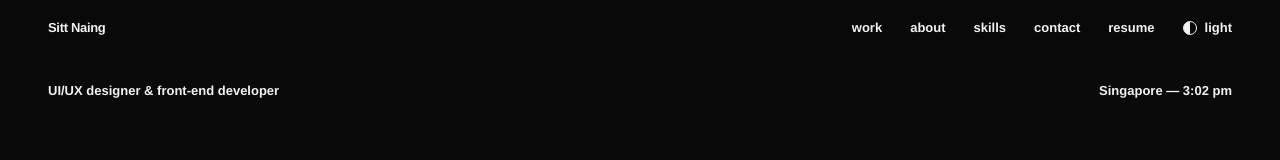
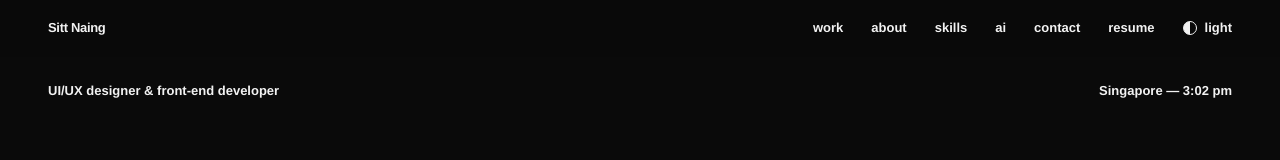
Before and after one commit to SINING-NEO/sining-neo.github.io, a React (Vite) app: page / in a window 1280 px wide. Shown: the top 160 px of the page. Built offline with nearby package versions, Linux system fonts and the light colour scheme.

Commit message:
Add AI section: shipped AI, AI-assisted workflow, and model toolkit

```diff
--- a/src/data/portfolio.ts
+++ b/src/data/portfolio.ts
@@ -233,6 +233,30 @@ export const featured: Project[] = [
   },
 ];
 
+export const ai = {
+  statement: "AI is part of how I design, build, and ship — not just a feature I add.",
+  shipped: [
+    { name: "Google Gemini", use: "Generates replies in my Telegram auto-reply service, with model fallback and logging.", project: "Telegram Assistants" },
+    { name: "Perplexity API", use: "Writes scripts, hooks, and captions for each Short in the content pipeline.", project: "AI Shorts Pipeline" },
+    { name: "Cursor SDK", use: "Runs one persistent agent per Telegram chat, so follow-ups continue the same conversation.", project: "Telegram Assistants" },
+    { name: "MCP", use: "Optional tool servers that give the bot's agents extra capabilities.", project: "Telegram Assistants" },
+  ],
+  workflow: [
+    { step: "Plan", body: "Talk through the problem and the user flow with an agent before writing code." },
+    { step: "Pair-program", body: "Build with Cursor as a partner — it was my pair programmer for Air Draw 3D's gestures and UX." },
+    { step: "Review", body: "Read every diff, test it in real browsers, and push back when the output is wrong." },
+    { step: "Ship", body: "This portfolio was rebuilt from my GitHub record with a Cursor agent, then reviewed and published by me." },
+  ],
+  models: [
+    { provider: "Anthropic", names: ["Claude Opus 5.5", "Claude Opus 5", "Claude Opus 4.8", "Claude Sonnet 5.5", "Claude Fable 5.1", "Claude Fable 5"] },
+    { provider: "OpenAI", names: ["GPT-5.6 Sol", "GPT-5.5"] },
+    { provider: "Google", names: ["Gemini 3.8 Flash"] },
+    { provider: "xAI", names: ["Grok 4.6"] },
+    { provider: "Meta", names: ["Muse Spark 1.3"] },
+  ],
+  modelsNote: "The models I switch between in Cursor — matched to the task, from quick edits to deep debugging and design reviews.",
+};
+
 export const resumeSummary =
   "Aspiring UI/UX designer and front-end developer who designs by building working prototypes. Shipped a hand-tracking 3D drawing app, a conversational insurance prototype, and offline-first clinical screening stations for a team event-operations platform. Comfortable from interface design through React, TypeScript, Node.js, and PostgreSQL.";
 
@@ -266,7 +290,8 @@ export const resumeSkills: { label: string; items: string }[] = [
   { label: "Design", items: "Interaction design, conversational flows, form design, responsive UI, accessibility, case studies" },
   { label: "Front-end", items: "React, TypeScript, JavaScript, Next.js, Vite, Tailwind CSS, Three.js, React Three Fiber, MediaPipe, PWA" },
   { label: "Back-end", items: "Node.js, Express, PostgreSQL, PL/pgSQL, Prisma, Redis, BullMQ, Zod, OpenAPI, Docker Compose" },
-  { label: "AI & tooling", items: "Cursor SDK, MCP, Gemini, Perplexity API, Git, GitHub, CI, Vercel, OWASP Top 10" },
+  { label: "AI", items: "Cursor agents & Cursor SDK, MCP, Gemini API, Perplexity API; building with Claude, GPT, Gemini, Grok, and Muse Spark models" },
+  { label: "Tooling", items: "Git, GitHub, CI, Vercel, GitHub Pages, OWASP Top 10" },
 ];
 
 export type SideProject = {
--- a/src/pages/Home.tsx
+++ b/src/pages/Home.tsx
@@ -1,6 +1,7 @@
 import { useEffect, useState } from "react";
 import {
   about,
+  ai,
   award,
   education,
   featured,
@@ -34,6 +35,7 @@ export default function Home() {
         ))}
         <MoreWork />
         <Skills />
+        <AiSection />
         <Contact />
       </main>
       <Footer />
@@ -54,6 +56,7 @@ function Header() {
     { href: "#work", label: "work", always: true },
     { href: "#about", label: "about" },
     { href: "#skills", label: "skills" },
+    { href: "#ai", label: "ai" },
     { href: "#contact", label: "contact" },
   ];
 
@@ -465,6 +468,80 @@ function Skills() {
   );
 }
 
+function AiSection() {
+  const modelCount = ai.models.reduce((n, g) => n + g.names.length, 0);
+
+  return (
+    <section id="ai" aria-label="AI" className={cx("border-t border-line py-20 lg:py-28", pad)}>
+      <div className="grid gap-10 lg:grid-cols-12">
+        <div className="lg:col-span-4">
+          <Label>ai</Label>
+          <p className="mt-3 max-w-xs text-[13px] leading-relaxed text-muted">
+            Where AI runs inside my projects, how I build with it, and the models I work with.
+          </p>
+        </div>
+        <Reveal className="lg:col-span-8">
+          <p className="display max-w-[22ch] text-[clamp(1.75rem,3vw,2.75rem)] leading-[1.04] font-bold tracking-[-0.025em]">
+            {ai.statement}
+          </p>
+        </Reveal>
+      </div>
+
+      <div className="mt-16 grid gap-10 lg:grid-cols-12">
+        <Reveal className="lg:col-span-4">
+          <h3 className="border-b border-line pb-2 text-[13px] font-bold lowercase">shipped in my projects</h3>
+          <ul>
+            {ai.shipped.map((s) => (
+              <li key={s.name} className="border-b border-line py-3">
+                <p className="text-[13px] font-bold">{s.name}</p>
+                <p className="mt-0.5 text-[13px] leading-relaxed text-muted">{s.use}</p>
+                <p className="mt-1 text-[11px] font-medium text-muted uppercase">{s.project}</p>
+              </li>
+            ))}
+          </ul>
+        </Reveal>
+
+        <Reveal delay={80} className="lg:col-span-4">
+          <h3 className="border-b border-line pb-2 text-[13px] font-bold lowercase">building with ai</h3>
+          <ol>
+            {ai.workflow.map((w, i) => (
+              <li key={w.step} className="grid grid-cols-[2.5rem_1fr] border-b border-line py-3">
+                <span className="display text-xl">{num(i)}</span>
+                <span>
+                  <span className="block text-[13px] font-bold">{w.step}</span>
+                  <span className="mt-0.5 block text-[13px] leading-relaxed text-muted">{w.body}</span>
+                </span>
+              </li>
+            ))}
+          </ol>
+        </Reveal>
+
+        <Reveal delay={160} className="lg:col-span-4">
+          <h3 className="flex items-baseline justify-between border-b border-line pb-2 text-[13px] font-bold lowercase">
+            models in my toolkit
+            <span className="display text-xl">{modelCount}</span>
+          </h3>
+          <div className="space-y-4 pt-3">
+            {ai.models.map((g) => (
+              <div key={g.provider}>
+                <p className="text-[11px] font-medium text-muted uppercase">{g.provider}</p>
+                <ul className="mt-1.5 flex flex-wrap gap-1.5">
+                  {g.names.map((n) => (
+                    <li key={n} className="border border-line px-2 py-1 text-[12px] font-semibold transition-colors hover:bg-fg hover:text-bg">
+                      {n}
+                    </li>
+                  ))}
+                </ul>
+              </div>
+            ))}
+          </div>
+          <p className="mt-5 text-[12px] leading-relaxed text-muted">{ai.modelsNote}</p>
+        </Reveal>
+      </div>
+    </section>
+  );
+}
+
 function Contact() {
   const [copied, setCopied] = useState(false);
   const copy = async () => {
```
